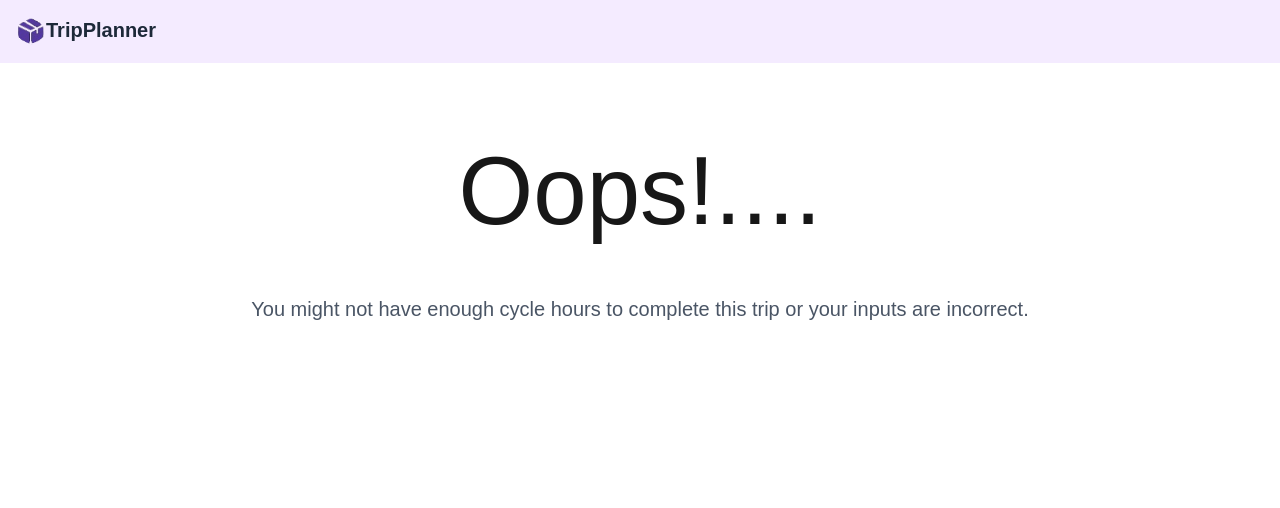
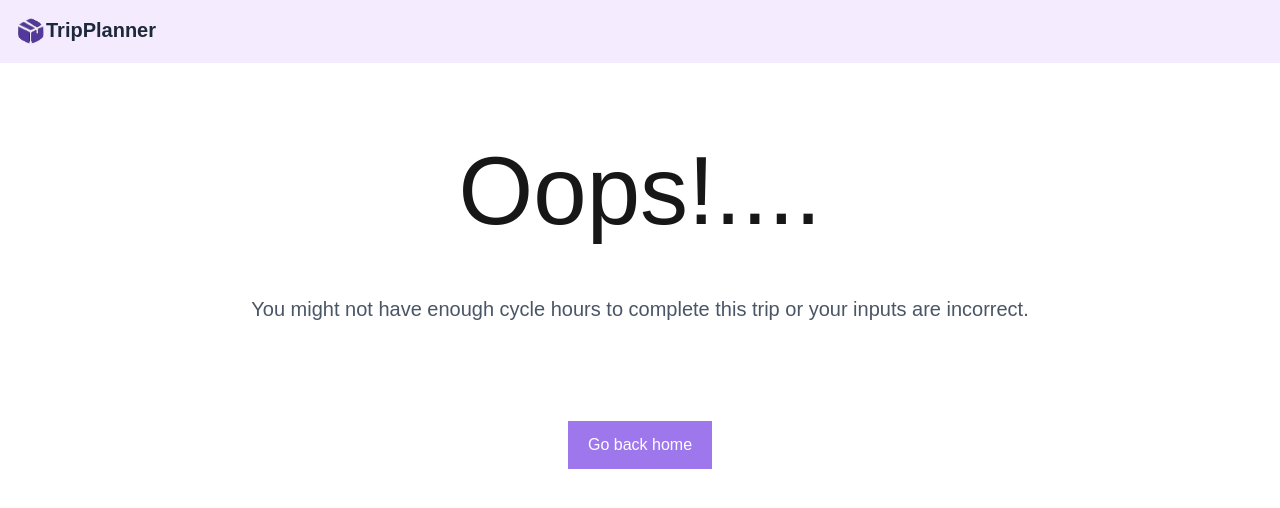
Before and after one commit to devolami/trip-planner, a Next.js app: page /error-response in a window 1280 px wide. Shown: the top 508 px of the page. Built offline with nearby package versions, Linux system fonts and the light colour scheme; no server answers; what @mapbox/mapbox-sdk would draw is missing.

Commit message:
feat: add go back home btn to error-response page

```diff
--- a/client/components/error-response.tsx
+++ b/client/components/error-response.tsx
@@ -1,5 +1,6 @@
 "use client";
 import { useRoute } from "@/client/contexts";
+import Link from "next/link";
 export default function ErrorResponse() {
   const { errorDataRef } = useRoute();
   const errorData = errorDataRef.current;
@@ -9,6 +10,7 @@ export default function ErrorResponse() {
       <p className="mt-20 text-4xl md:text-8xl">Oops!.... </p>
       <p className="text-xl m-auto p-4 text-gray-600 text-center mt-10">You might not have enough cycle hours to complete this trip or your inputs are incorrect.</p>
       <p className="text-xl m-auto p-4 text-gray-600 text-center mt-10">{errorData}</p>
+      <Link  className="py-[12px] px-[20px] inline-block items-center justify-center bg-[#9E77ED] mt-[10px] text-white disabled:bg-gray-600" href={'/'} >Go back home</Link>
     </div>
   );
 }
```
